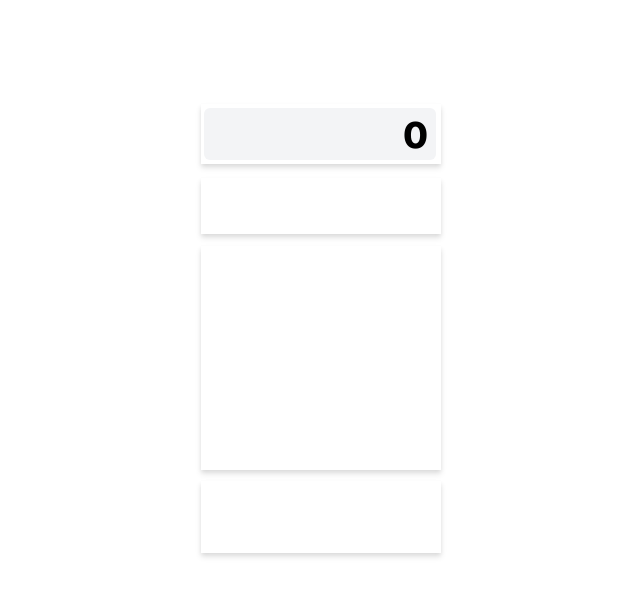
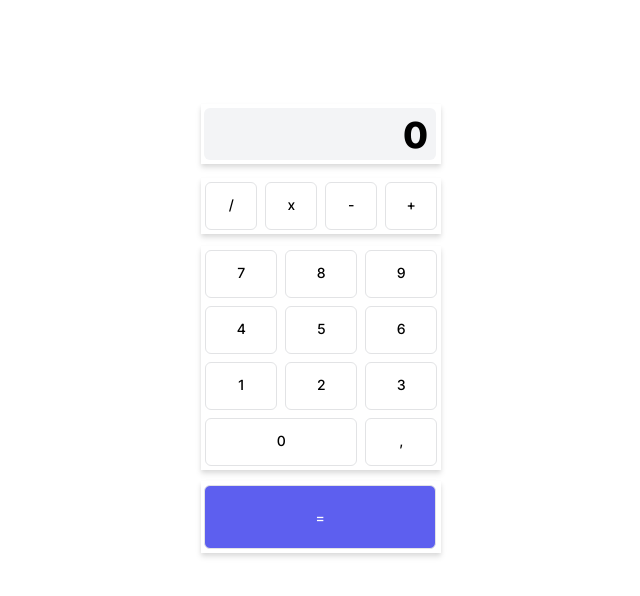
Before and after one commit to Milenium666/drag-and-drop, a React (Create React App) app: page / in a window 1280 px wide. Shown: the top 596 px of the page, without its empty margins (196-836 px from the left). Built offline with nearby package versions, Linux system fonts and the light colour scheme.

Commit message:
feat: filling the Button component

```diff
--- a/src/components/PartOfCalc/Button/Button.css
+++ b/src/components/PartOfCalc/Button/Button.css
@@ -0,0 +1,75 @@
+.button {
+    display: flex;
+    justify-content: center;
+    cursor: pointer;
+    background: #FFFFFF;
+    border: 1px solid #E2E3E5;
+    box-sizing: border-box;
+    border-radius: 6px;
+  }
+
+  .button__small {
+    width: 52px;
+    height: 48px;
+    margin-top: 4px;
+  }
+
+  .button__big {
+    width: 152px;
+    height: 48px;
+    margin-top: 4px;
+    margin-left: 4px;
+  }
+
+  .button__small:first-child {
+    margin-left: 4px;
+  }
+
+  .button__small:last-child {
+    margin-right: 4px;
+  }
+
+  .button__normal {
+    width: 72px;
+    height: 48px;
+    margin-top: 4px;
+  }
+
+  .button__normal:nth-child(3n+1) {
+    margin-left: 4px;
+  }
+
+  .button__normal:nth-child(3n) {
+    margin-right: 4px;
+  }
+
+  .button__normal:last-child {
+    margin-right: 4px;
+  }
+
+  .button__huge {
+    width: 232px;
+    height: 64px;
+    margin-left: 3px;
+    margin-top: 4px;
+    background-color: #5D5FEF;
+  }
+
+  .button__equal {
+    margin-top: 24px;
+    color: white;
+    font-style: normal;
+    font-weight: 500;
+    font-size: 14px;
+    line-height: 15px;
+  }
+
+  .button__title {
+    font-family: 'Inter';
+    font-style: normal;
+    font-weight: 500;
+    font-size: 14px;
+    line-height: 15px;
+    text-align: center;
+    color: #000000;
+  }
--- a/src/components/PartOfCalc/Button/Button.js
+++ b/src/components/PartOfCalc/Button/Button.js
@@ -2,9 +2,25 @@ import React from 'react'
 
 import './Button.css'
 
-function Button() {
+function Button(props) {
+    function secClass() {
+        if (props.text === '0') {
+          return 'button button__big'
+        } else {
+          return 'button '+props.secondClass
+        }
+      }
     return(
         <>
+            <section
+                className={`button ${secClass()}`}
+                onClick={(e) => {props.onClick(props)}}>
+        <p
+          className={props.thirdClass}
+        >
+          {props.text}
+        </p>
+      </section>
         </>
     )
 }
```
